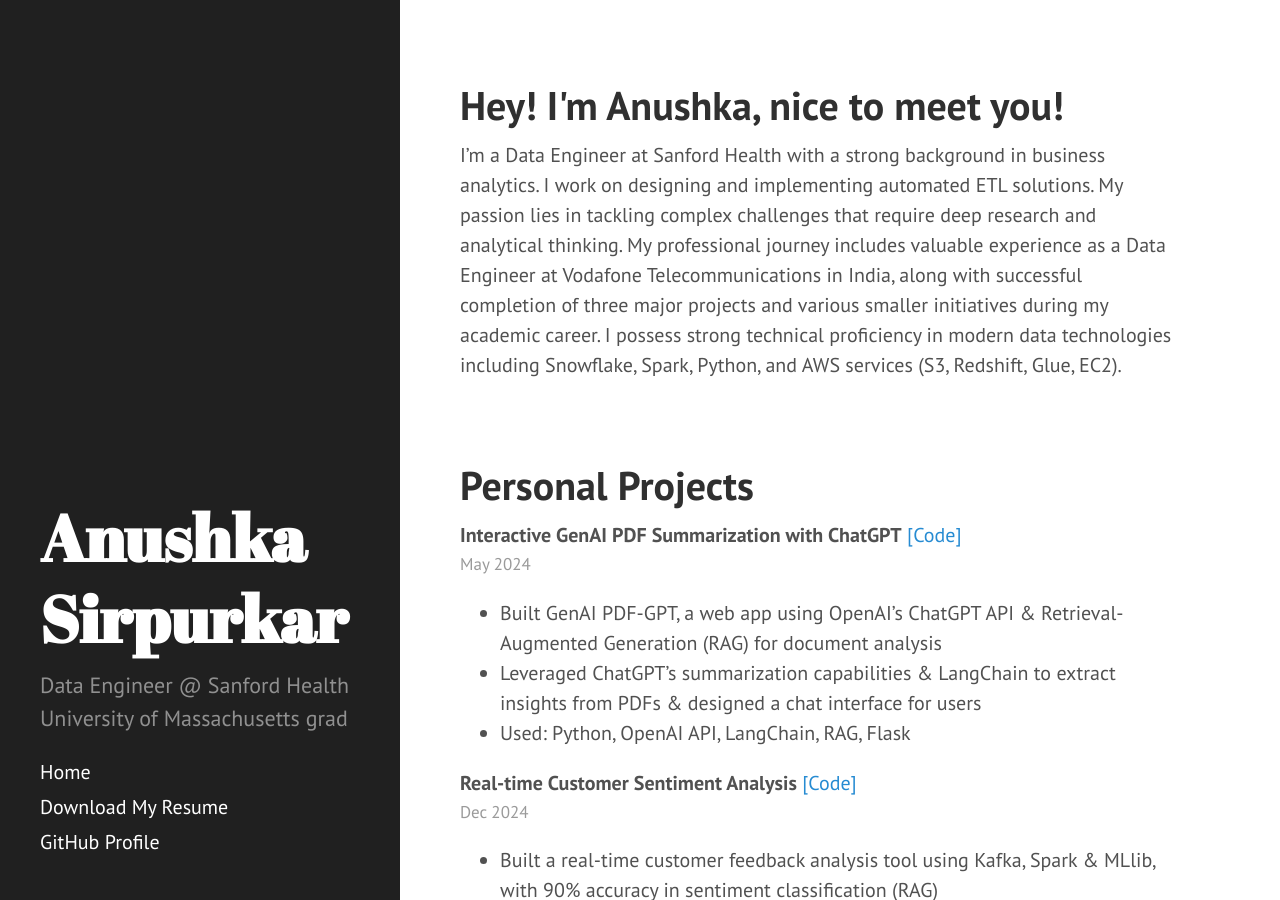
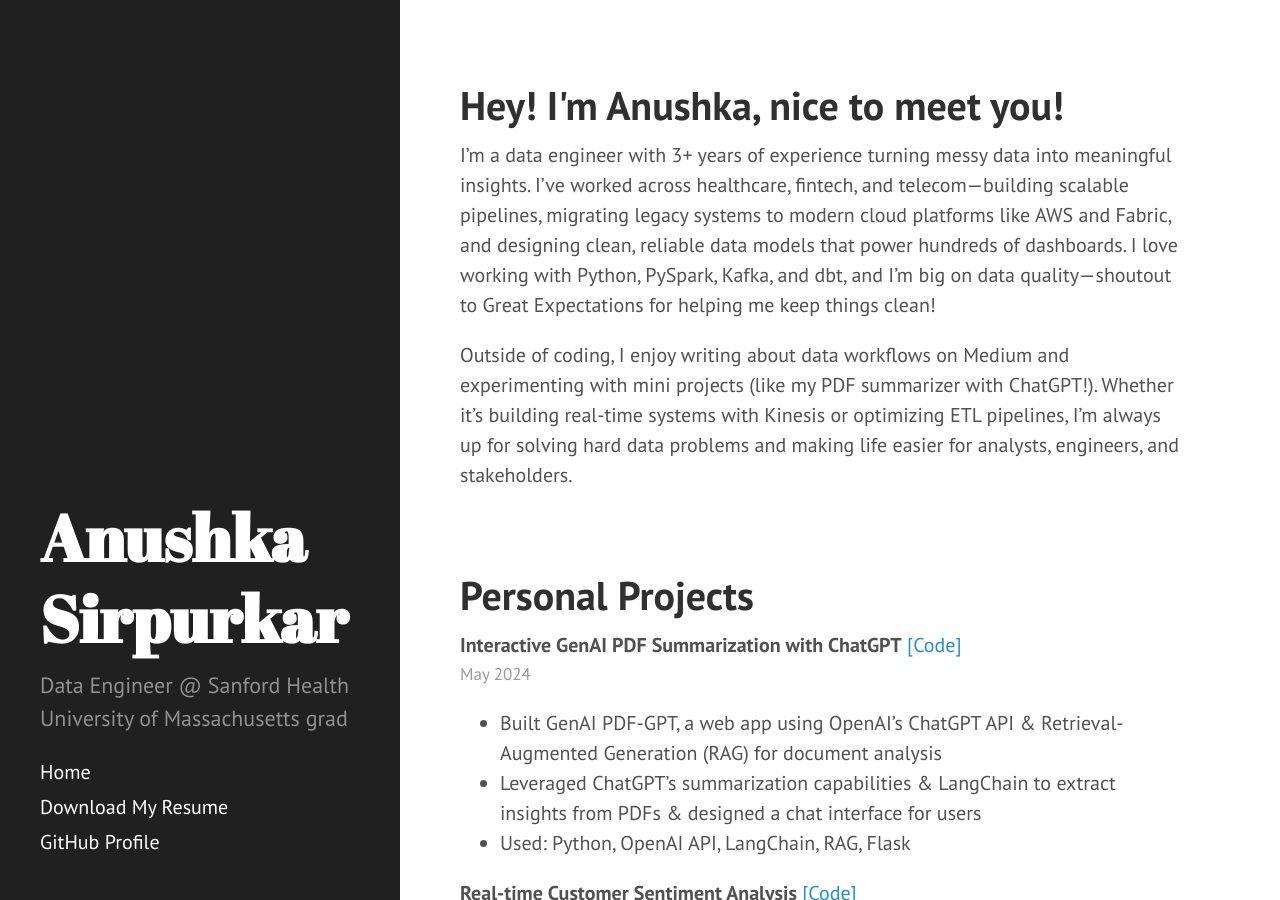
Before and after one commit to aspk74/anushkasirpurkar.github.io, a Jekyll site: the page built from index.html, in a window 1280 px wide and 900 px high. Built offline with Jekyll 4.4.1, drawn with Linux system fonts in a browser that asks for light colours; the list of posts is cut into pages by our own code.

Commit message:
Update 2019-10-23-hey-im-anushka.md

```diff
--- a/_posts/2019-10-23-hey-im-anushka.md
+++ b/_posts/2019-10-23-hey-im-anushka.md
@@ -3,4 +3,6 @@ layout: post
 title: Hey! I'm Anushka, nice to meet you!
 ---
 
-I'm a Data Engineer at Sanford Health with a strong background in business analytics. I work on designing and implementing automated ETL solutions. My passion lies in tackling complex challenges that require deep research and analytical thinking. My professional journey includes valuable experience as a Data Engineer at Vodafone Telecommunications in India, along with successful completion of three major projects and various smaller initiatives during my academic career. I possess strong technical proficiency in modern data technologies including Snowflake, Spark, Python, and AWS services (S3, Redshift, Glue, EC2).
+I’m a data engineer with 3+ years of experience turning messy data into meaningful insights. I’ve worked across healthcare, fintech, and telecom—building scalable pipelines, migrating legacy systems to modern cloud platforms like AWS and Fabric, and designing clean, reliable data models that power hundreds of dashboards. I love working with Python, PySpark, Kafka, and dbt, and I’m big on data quality—shoutout to Great Expectations for helping me keep things clean!
+
+Outside of coding, I enjoy writing about data workflows on Medium and experimenting with mini projects (like my PDF summarizer with ChatGPT!). Whether it's building real-time systems with Kinesis or optimizing ETL pipelines, I’m always up for solving hard data problems and making life easier for analysts, engineers, and stakeholders.
```
